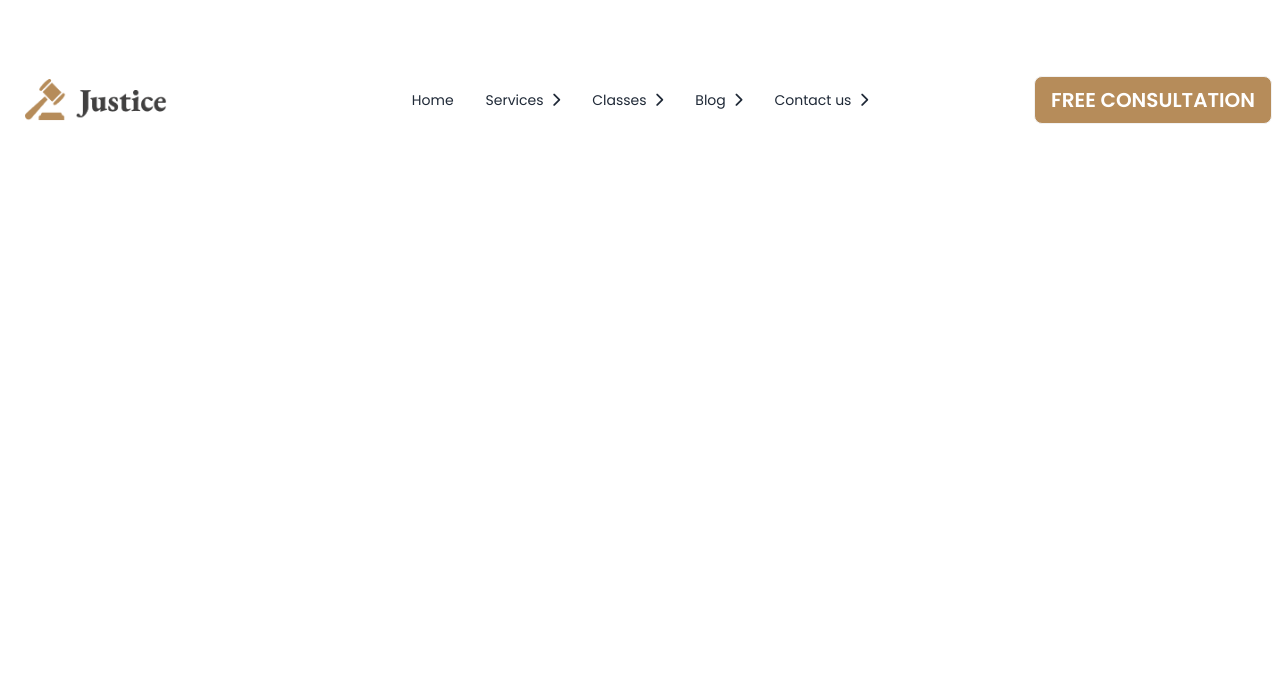
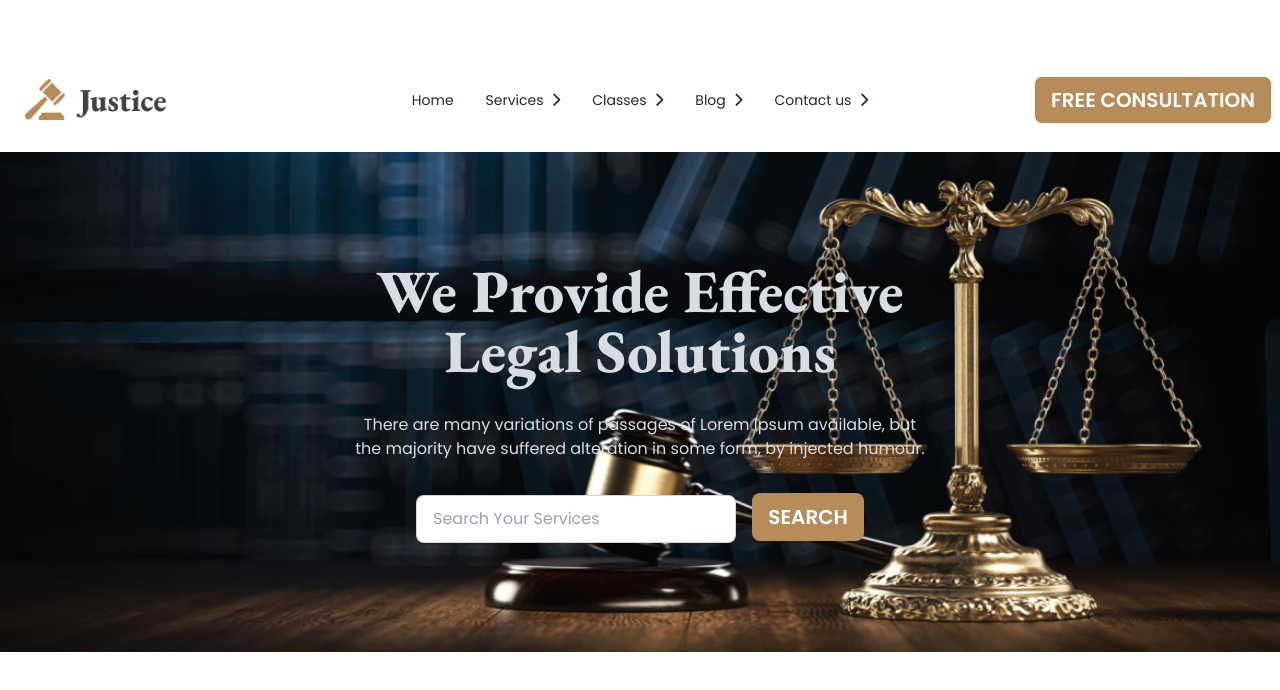
Before and after one commit to maruf318/legal-solution-using-tailwind-daisyui, a plain HTML site: page index.html in a window 1280 px wide. Drawn offline with nearby package versions, Linux system fonts and the light colour scheme.

Commit message:
banner section complete

```diff
--- a/index.html
+++ b/index.html
@@ -25,6 +25,9 @@
           extend: {
             colors: {
               "btn-brown": "#B68C5A",
+            },
+            backgroundImage: {
+              "banner-bg": "url('./images/banner.png')",
             },
           },
         },
@@ -139,5 +142,38 @@
         </div>
       </nav>
     </header>
+    <main class="container mx-auto">
+      <!-- Banner section -->
+      <section class="font-poppins">
+        <div
+          class="hero min-h-[calc(100vh-300px)] bg-banner-bg bg-cover bg-no-repeat"
+        >
+          <div class="hero-overlay bg-opacity-0"></div>
+          <div class="hero-content text-center text-neutral-content">
+            <div class="max-w-xl space-y-8">
+              <h1 class="mb-5 text-6xl font-extrabold font-garamond">
+                We Provide Effective Legal Solutions
+              </h1>
+              <p class="mb-5">
+                There are many variations of passages of Lorem Ipsum available,
+                but the majority have suffered alteration in some form, by
+                injected humour.
+              </p>
+              <input
+                type="text"
+                placeholder="Search Your Services"
+                class="input input-bordered w-full max-w-xs py-5 pr"
+              />
+              <button
+                class="btn border-0 ml-3 bg-btn-brown text-white md:text-xl font-semibold"
+              >
+                Search
+              </button>
+            </div>
+          </div>
+        </div>
+      </section>
+      <!-- Legal Practices section -->
+    </main>
   </body>
 </html>
```
